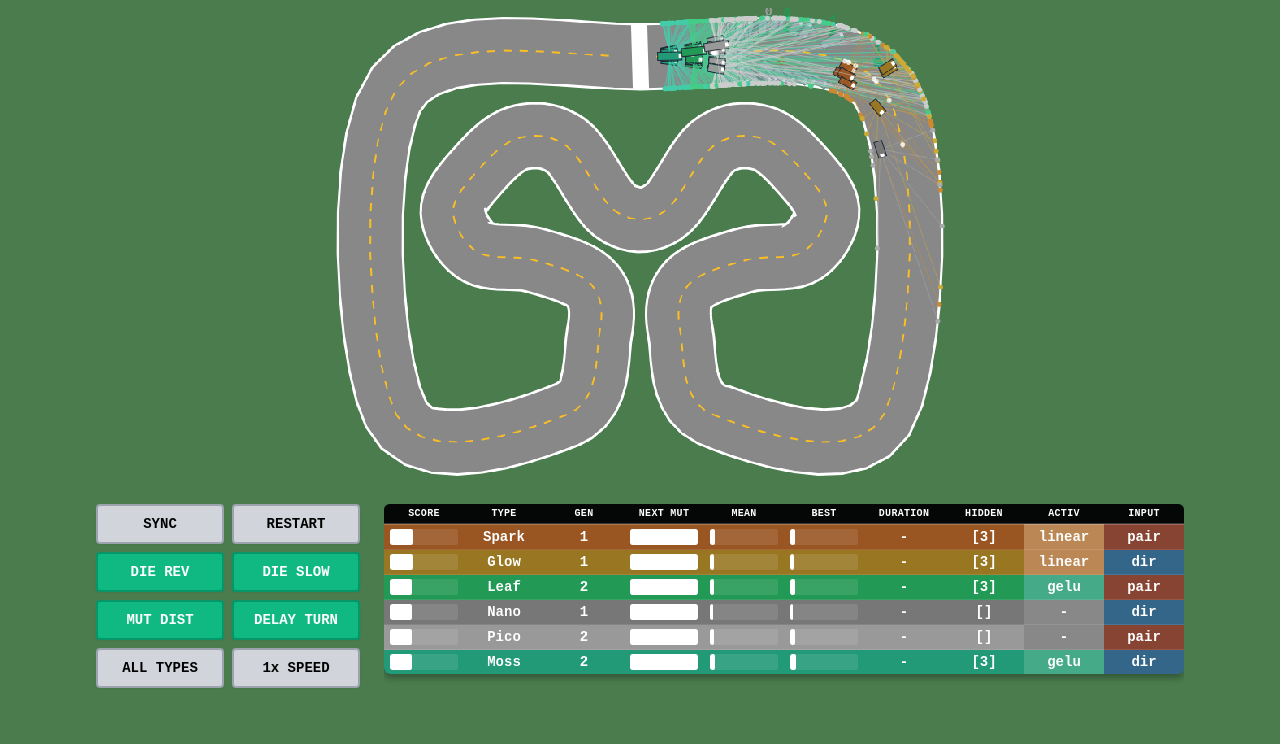
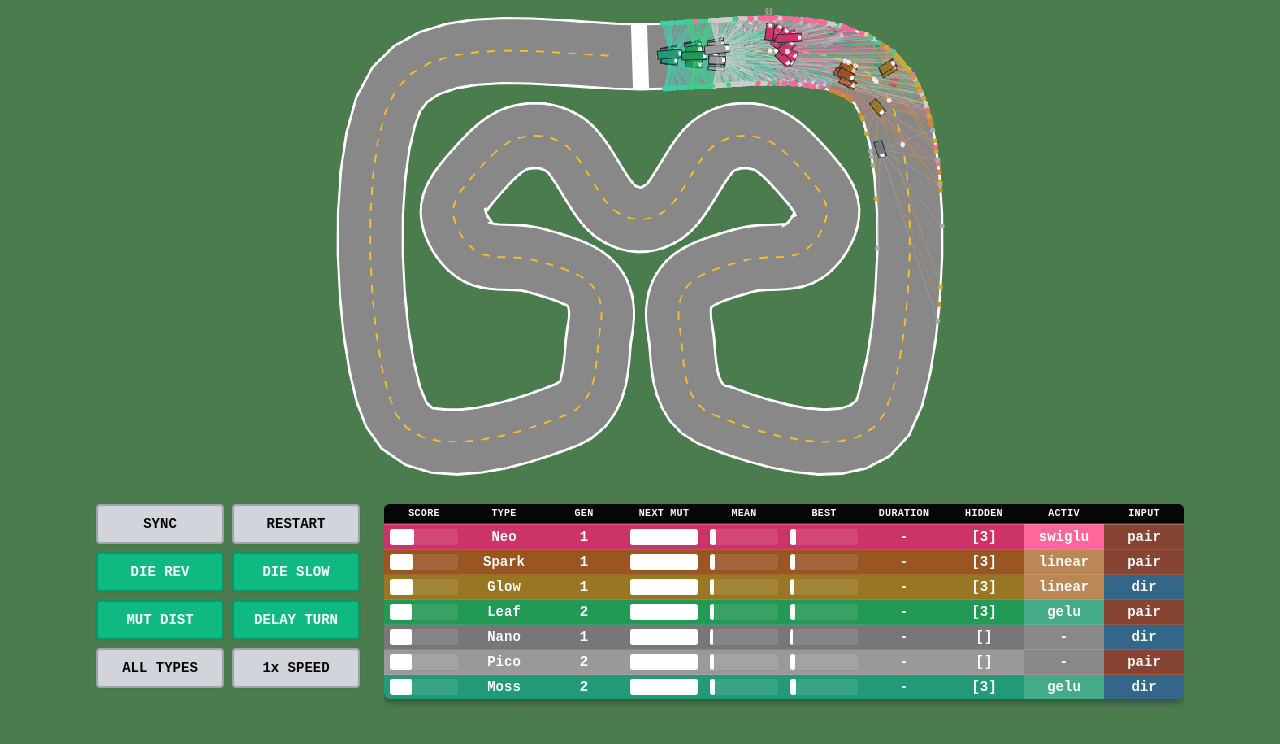
Before and after one commit to niembro64/car-racing-ai, a Vue app: page / in a window 1280 px wide. Shown: the top 744 px of the page. Built offline with nearby package versions, Linux system fonts and the light colour scheme.

Commit message:
before remove all dead points

```diff
--- a/src/components/CarSimulator.vue
+++ b/src/components/CarSimulator.vue
@@ -615,6 +615,8 @@ const getActivationColor = (activationType: ActivationType): string => {
       return '#4a8'; // Green-cyan family
     case 'step':
       return '#c5c'; // Purple-magenta family
+    case 'swiglu':
+      return '#f69'; // Red-pink family
     default:
       throw new Error(`Unknown activation type: ${activationType}`);
   }
--- a/src/core/Neural.ts
+++ b/src/core/Neural.ts
@@ -82,6 +82,14 @@ export class NeuralNetwork {
     return x >= 0 ? 1 : 0;
   }
 
+  // SWIGLU activation (Swish-Gated Linear Unit)
+  // SWIGLU(x) = x * swish(x) where swish(x) = x * sigmoid(x)
+  // This gives: SWIGLU(x) = x * (x / (1 + e^(-x))) = x² / (1 + e^(-x))
+  private swiglu(x: number): number {
+    const sigmoid = 1.0 / (1.0 + Math.exp(-x));
+    return x * x * sigmoid;
+  }
+
   // Forward pass through network
   private forward(input: number[]): number[] {
     let current = input;
@@ -108,6 +116,8 @@ export class NeuralNetwork {
           next.push(this.gelu(sum)); // GELU for hidden layers
         } else if (this.activationType === 'step') {
           next.push(this.step(sum)); // Step for hidden layers
+        } else if (this.activationType === 'swiglu') {
+          next.push(this.swiglu(sum)); // SWIGLU for hidden layers
         } else if (this.activationType === 'linear') {
           next.push(this.linear(sum)); // Linear for hidden layers
         } else if (this.activationType === '-') {
--- a/src/core/config_cars.ts
+++ b/src/core/config_cars.ts
@@ -289,6 +289,23 @@ export const CAR_BRAIN_CONFIGS_DEFINED: CarBrainConfig[] = [
       dark: '#551177',
     },
   },
+
+  // === SWIGLU activation (red/pink family) ===
+  {
+    useCar: true,
+    displayName: 'Neo',
+    shortName: 'NE',
+    description: 'SWIGLU activation, differential inputs, 1 hidden layer (3)',
+    nn: {
+      architecture: NN_ARCH_DIFF_MEDIUM,
+      inputModification: 'pair',
+      activationType: 'swiglu',
+    },
+    colors: {
+      light: '#ff6699',
+      dark: '#cc3366',
+    },
+  },
 ];
 
 export const CAR_BRAIN_CONFIGS = CAR_BRAIN_CONFIGS_DEFINED.filter(
--- a/src/types.ts
+++ b/src/types.ts
@@ -29,7 +29,7 @@ export interface NeuralOutput {
   direction: number; // Steering direction (negative = left, positive = right)
 }
 
-export type ActivationType = 'relu' | 'linear' | 'gelu' | 'step' | '-';
+export type ActivationType = 'relu' | 'linear' | 'gelu' | 'step' | 'swiglu' | '-';
 
 export type InputModificationType = 'dir' | 'pair';
 
```
